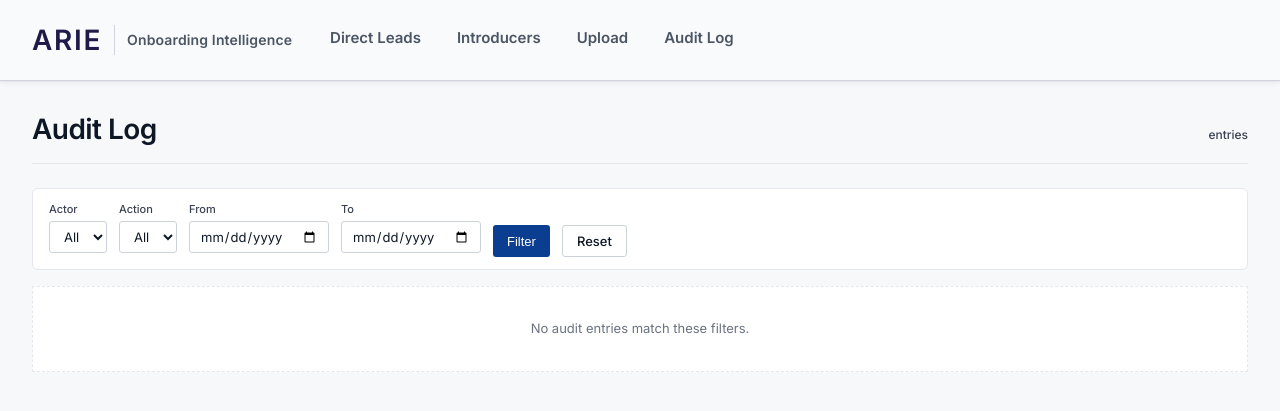
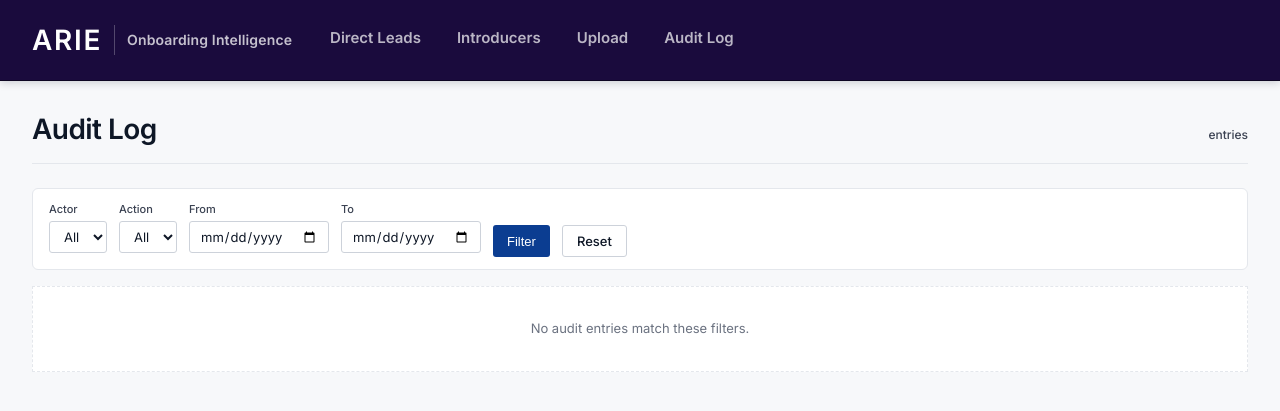
Before and after one commit to ismaelloveexcel/arie-onboarding-intelligence, a Python web app: template src/templates/audit.html in a window 1280 px wide. Shown: the top 411 px of the page. Run offline with Jinja, Linux system fonts and the light colour scheme; the template is opened without the code that fills it, so the values that code supplies are empty; some libraries are stand-ins or nearby versions.

Commit message:
style: adopt Arie brand - deep purple header with gold active accent

```diff
--- a/src/static/style.css
+++ b/src/static/style.css
@@ -90,9 +90,9 @@
    Top nav
    ========================================================================= */
 .site-header {
-  background: #f8fafc;
-  border-bottom: 1px solid #d1d5db;
-  box-shadow: 0 1px 0 rgba(15, 23, 42, 0.03), 0 2px 6px rgba(15, 23, 42, 0.06);
+  background: #1a0b3d;
+  border-bottom: 1px solid #0d0522;
+  box-shadow: 0 2px 8px rgba(15, 23, 42, 0.18);
   position: sticky;
   top: 0;
   z-index: 50;
@@ -118,18 +118,18 @@
   font-size: 28px;
   font-weight: 900;
   letter-spacing: 0.06em;
-  color: #1e1b4b;
+  color: #ffffff;
   line-height: 1;
 }
 .brand-divider {
   width: 1px;
   height: 30px;
-  background: #d1d5db;
+  background: rgba(255, 255, 255, 0.25);
 }
 .brand-product {
   font-size: 14px;
   font-weight: 600;
-  color: #4b5563;
+  color: rgba(255, 255, 255, 0.75);
   letter-spacing: 0.01em;
   line-height: 1;
 }
@@ -140,7 +140,7 @@
   height: 100%;
 }
 .site-nav a {
-  color: #4b5563;
+  color: rgba(255, 255, 255, 0.7);
   font-weight: 600;
   font-size: 15px;
   padding: 0 6px;
@@ -152,14 +152,14 @@
   transition: color 120ms ease, border-color 120ms ease;
 }
 .site-nav a:hover {
-  color: #1e1b4b;
+  color: #ffffff;
   text-decoration: none;
   border-bottom-color: transparent;
 }
 .site-nav a.is-active {
-  color: #1e1b4b;
+  color: #ffffff;
   font-weight: 800;
-  border-bottom-color: #1e1b4b;
+  border-bottom-color: #c9a44a;
 }
 .nav-actor {
   margin-left: auto;
```
